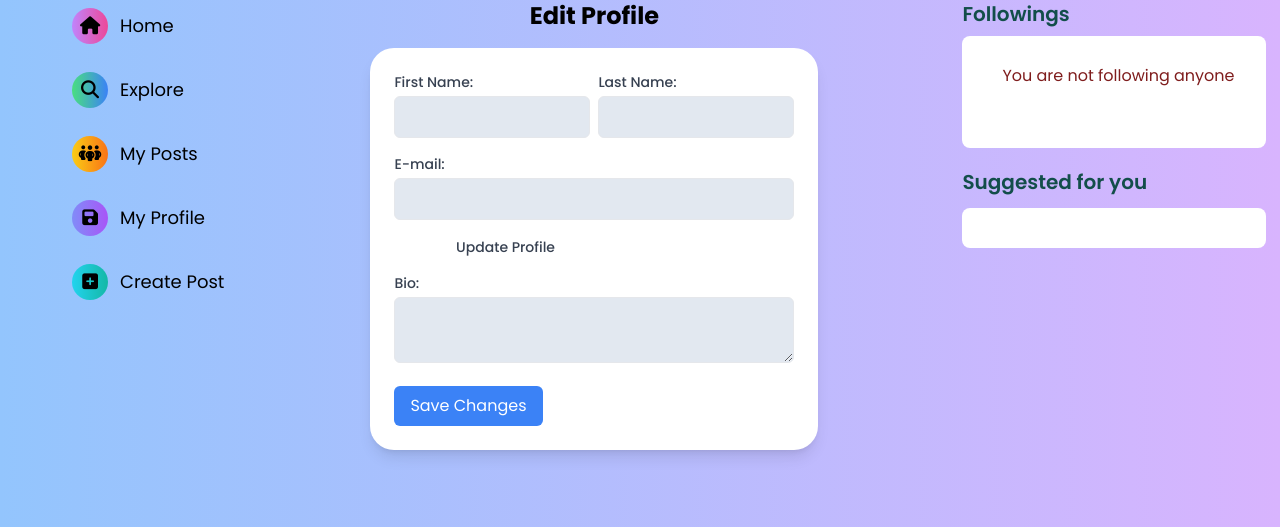
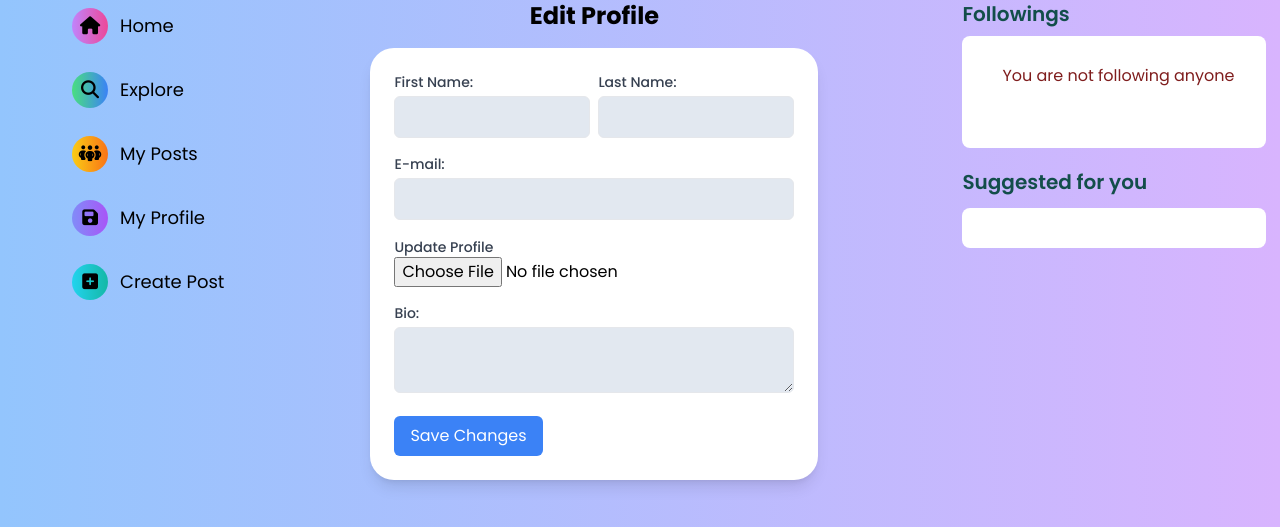
Before and after one commit to deelipsingh77/socialhub-deployment, a Django app: template core/templates/edit_profile.html in a window 1280 px wide. Shown: the part 132-659 px from the top of the page. Run offline with Django 5.2, Linux system fonts and the light colour scheme; the template is opened without the code that fills it, so the values that code supplies are empty; some libraries are stand-ins or nearby versions.

Commit message:
Minor Fix

```diff
--- a/core/templates/edit_profile.html
+++ b/core/templates/edit_profile.html
@@ -24,10 +24,9 @@
     </div>
     <div class="mb-4">
         <label for="profile-pic" class="block text-sm font-medium text-gray-700 relative">
-            <img src="{{user_profile.profile_pic.url}}" width="50px" class="inline-block align-middle mr-2" alt="">
             <span class="inline-block align-middle">Update Profile</span>
         </label>
-        <input type="file" id="profile-pic" name="profile_pic" style="display: none;">
+        <input type="file" id="profile-pic" name="profile_pic">
     </div>
     <div class="mb-4">
         <label for="bio" class="block text-sm font-medium text-gray-700">Bio:</label>
--- a/users/models.py
+++ b/users/models.py
@@ -1,3 +1,4 @@
+from email.policy import default
 from django.db import models
 from django.contrib.auth.models import User
 from cloudinary.models import CloudinaryField
@@ -7,7 +8,7 @@ from cloudinary.models import CloudinaryField
 
 class UserProfile(models.Model):
     user = models.OneToOneField(User, on_delete=models.CASCADE)
-    profile_pic = CloudinaryField('Profile Picture', folder='profile_pic', null=True, blank=True, default='https://pixabay.com/get/g4d9249f2719549e599655433fde32c4a91e0dbdf75b1907ab5623fc542afeaba66bc2bf5f30a86738adcf50ccc41dbdf.svg')
+    profile_pic = CloudinaryField('Profile Picture', folder='profile_pic', null=True, blank=True, default="https://res.cloudinary.com/dk9m0i2pg/image/upload/f_auto,q_auto/v1/profile_pic/wsftoet4mz3l9eqeysyi")
     bio = models.TextField(null=True, blank=True)
     followers = models.ManyToManyField(User, related_name='following', blank=True)
 
```
